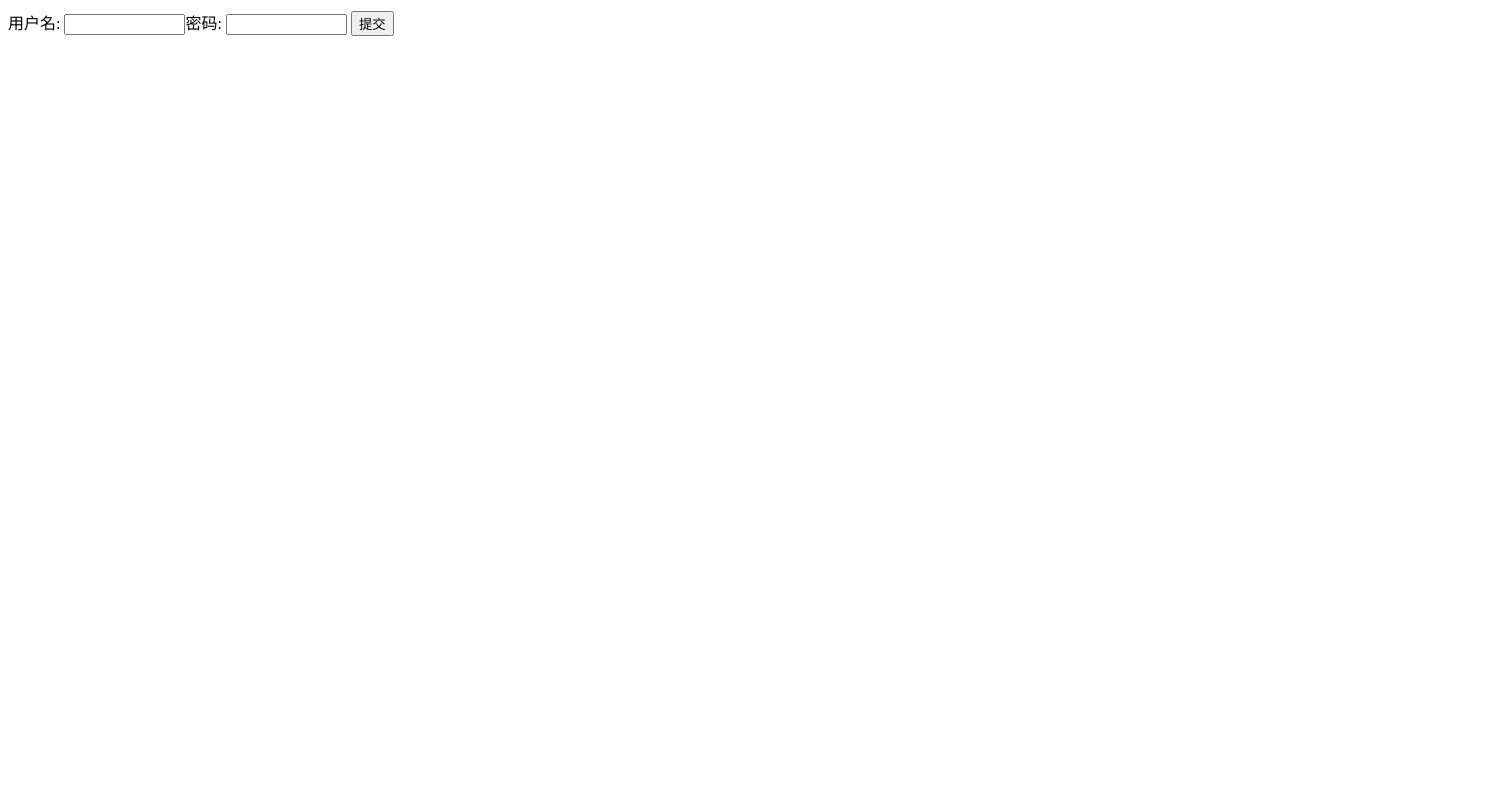
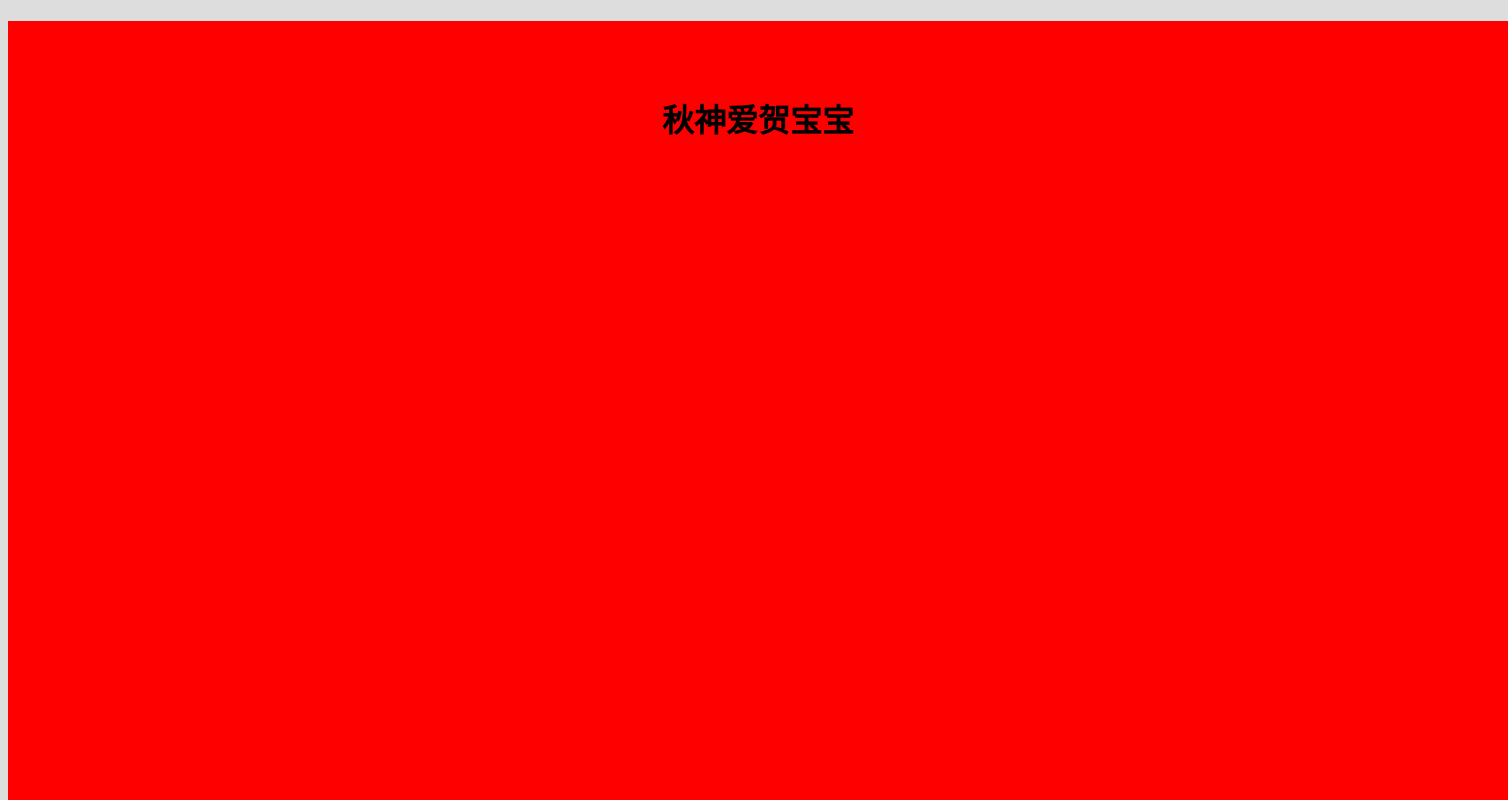
Before and after one commit to qsggl/qsggl.github.io, a plain HTML site: page index.html in a window 1280 px wide. Shown: the top 800 px of the page, 1508 px wide, since content can reach past the window. Drawn offline with Linux system fonts and the light colour scheme.

Commit message:
Update index.html

```diff
--- a/index.html
+++ b/index.html
@@ -3,23 +3,16 @@
 <head>
   <meta charset="UTF-8">
   <title>Title</title>
+  <style type="text/css">
+    body{background: #ddd;}
+    div{width:1500px;height:1000px;margin:10px auto;line-height:200px;text-align:center;}
+    .box1{background:red;}
+  </style>
 </head>
 <body>
 
+  <div style="background:red;"><h1>秋神爱贺宝宝</h1></div>
 
-<form name="form1" method="get" action="505.html">
 
-  <table width=""352" border="0" cellpadding="0"cellspacing="0">
-  <tr>
-    <td width=""352" height="30">用户名:
-    <input name="user"type="text"size="12">密码:
-    <input name"pwd"type="password"id="pwd"size="12">
-    <input type="submit"name="submit"value="提交">
-  </tr>
-  </td>
-
-  </table>
-</form>
 </body>
-
 </html>
```
